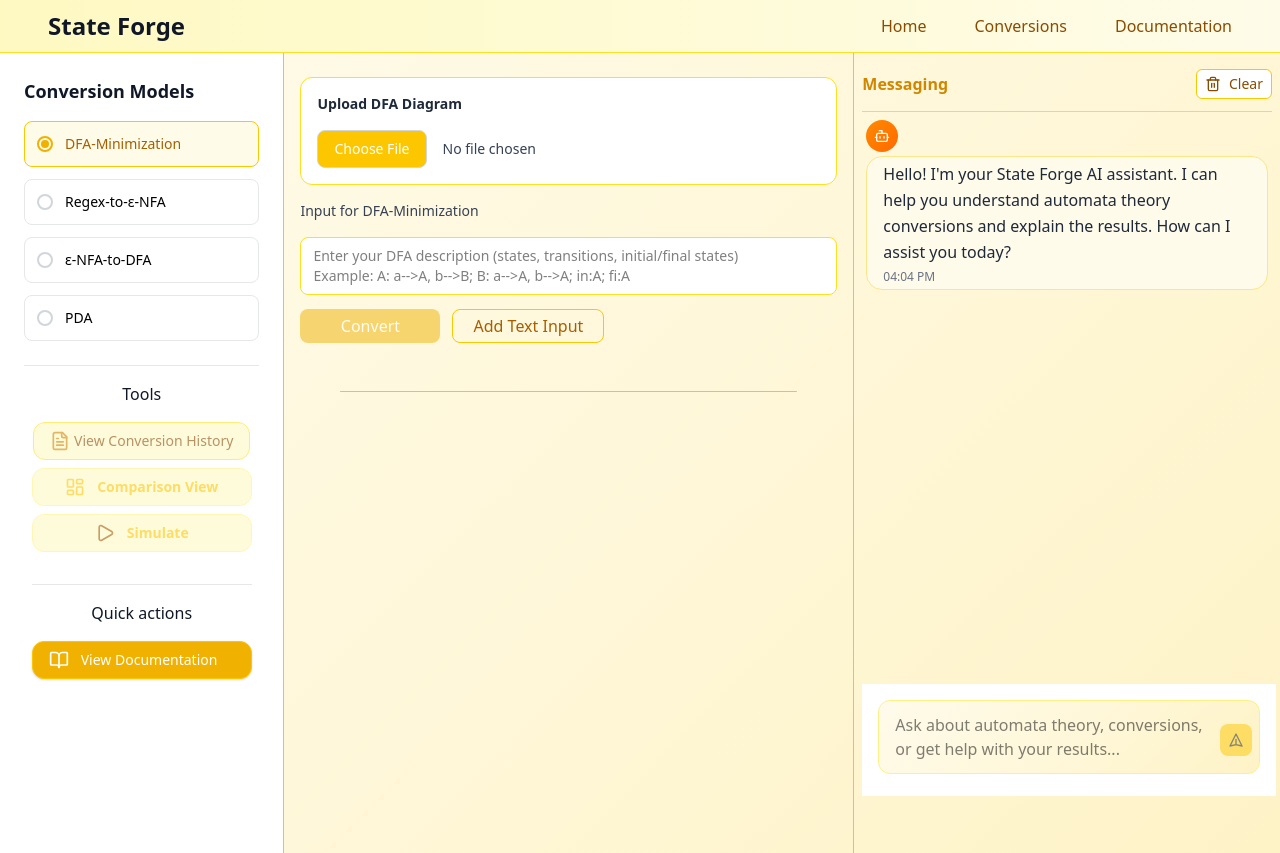
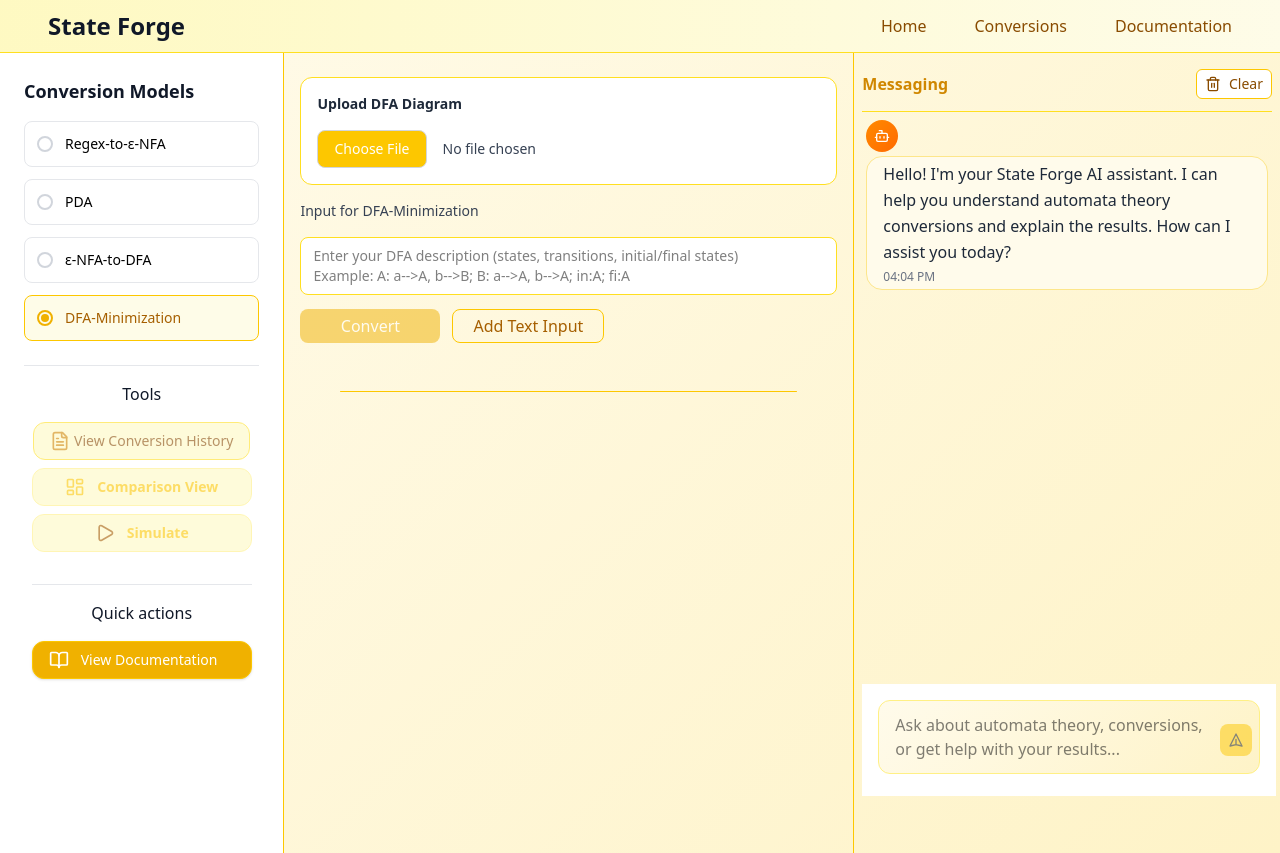
Before and after one commit to DeepThinkers-Rrsearch/front-end, a Next.js app: page /chat in a window 1280 px wide. Built offline with nearby package versions, Linux system fonts and the light colour scheme.

Commit message:
change module order

```diff
--- a/app/chat/page.tsx
+++ b/app/chat/page.tsx
@@ -41,10 +41,10 @@ const initStackObject: stackObjectTypes = {
 
 // Model types
 const MODELS = {
+  REGEX_TO_E_NFA: "Regex-to-ε-NFA",
+  PDA: "PDA",
+  E_NFA_TO_DFA: "e_NFA-to-DFA",
   DFA_MINIMIZATION: "DFA-Minimization",
-  REGEX_TO_E_NFA: "Regex-to-ε-NFA",
-  E_NFA_TO_DFA: "e_NFA-to-DFA",
-  PDA: "PDA",
 } as const;
 
 type ModelType = (typeof MODELS)[keyof typeof MODELS];
```
